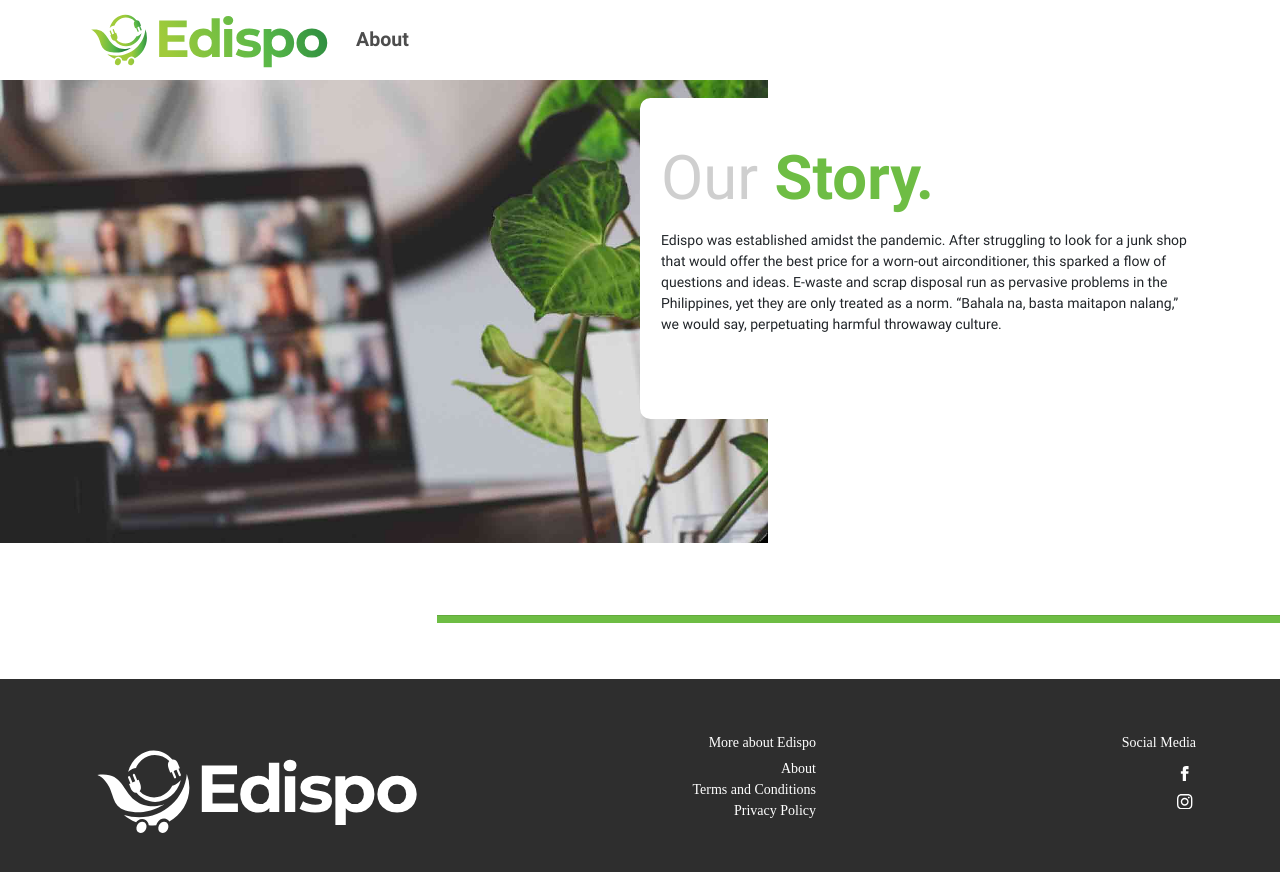
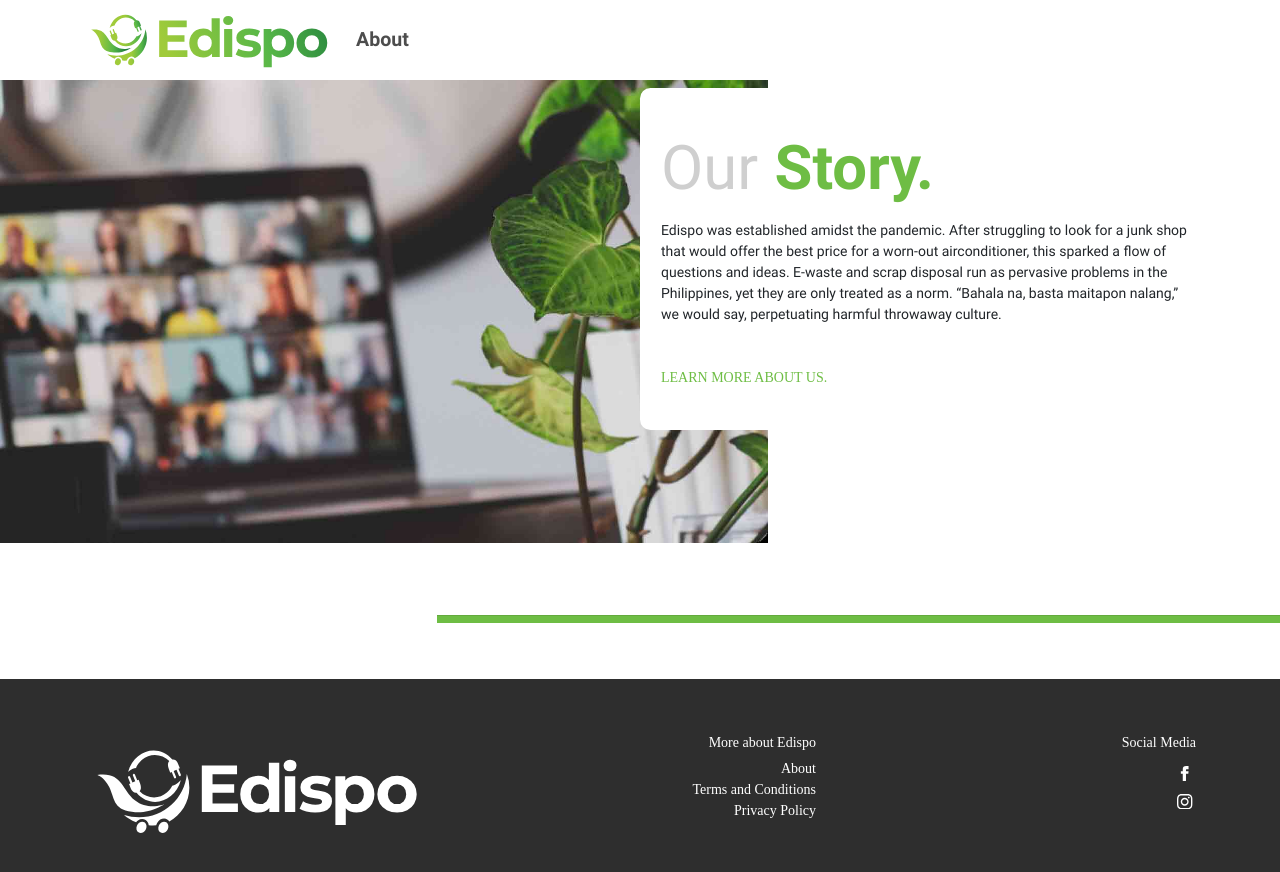
Before and after one commit to edispoph/edispo-landing-page, a Jekyll site: the page built from index.html, in a window 1280 px wide and 900 px high, scrolled down 2152 px. Shown: the top 872 px of the window. Built offline with Jekyll 4.4.1, drawn with Linux system fonts in a browser that asks for light colours; nearby versions of some CDN libraries; some web fonts are replaced.

Commit message:
Revert Our Story content back to the old one and make the link in the section visible again.

```diff
--- a/index.html
+++ b/index.html
@@ -105,7 +105,7 @@ permalink: /
               <p class="edispo-regular-2 edispo-font-1 mb-5 mt-2">
                 Edispo was established amidst the pandemic. After struggling to look for a junk shop that would offer the best price for a worn-out airconditioner, this sparked a flow of questions and ideas. E-waste and scrap disposal run as pervasive problems in the Philippines, yet they are only treated as a norm. “Bahala na, basta maitapon nalang,” we would say, perpetuating harmful throwaway culture.
               </p>
-              <!-- <a href="{{site.baseurl}}/about" class="edispo-color-base edispo-black-1 edispo-font-1">LEARN MORE ABOUT US.</a> -->
+              <a href="{{site.baseurl}}/about" class="edispo-color-base edispo-black-1 edispo-font-1">LEARN MORE ABOUT US.</a>
             </div>
           </div>
         </section>
```
